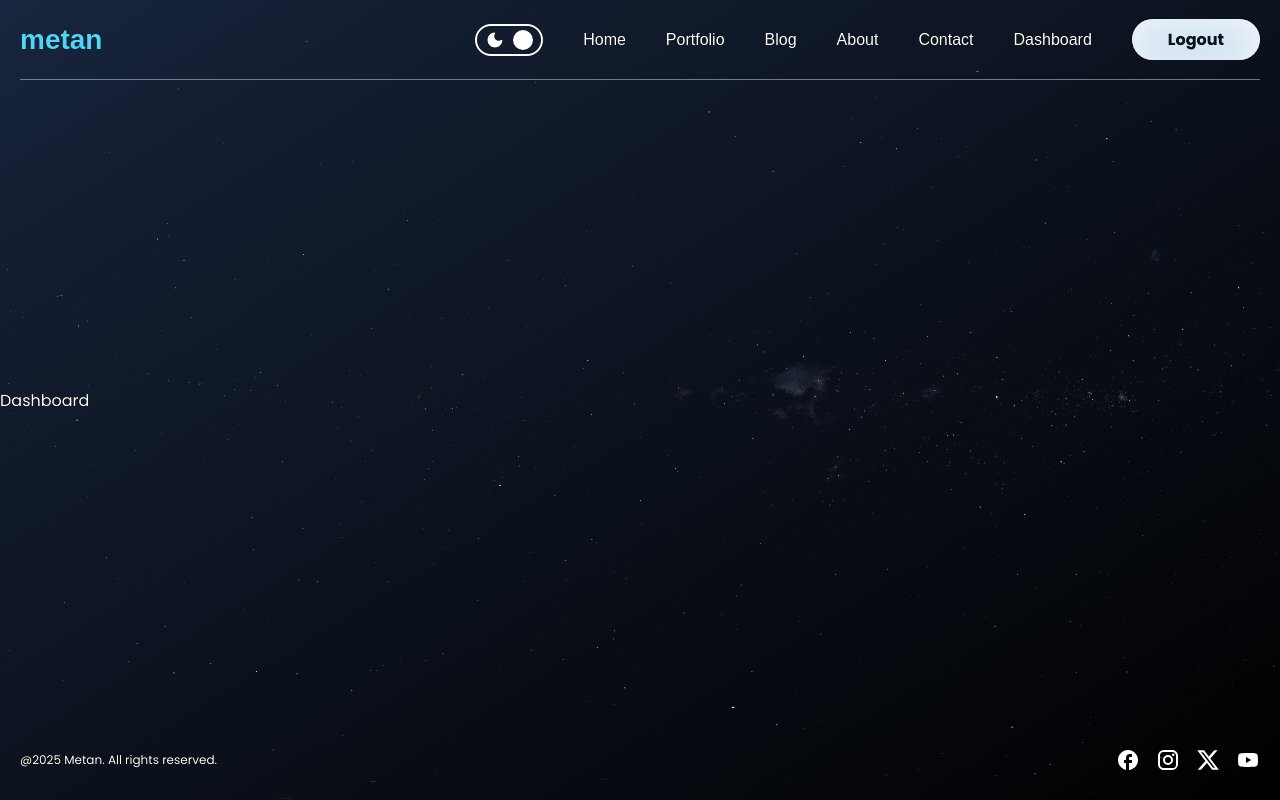
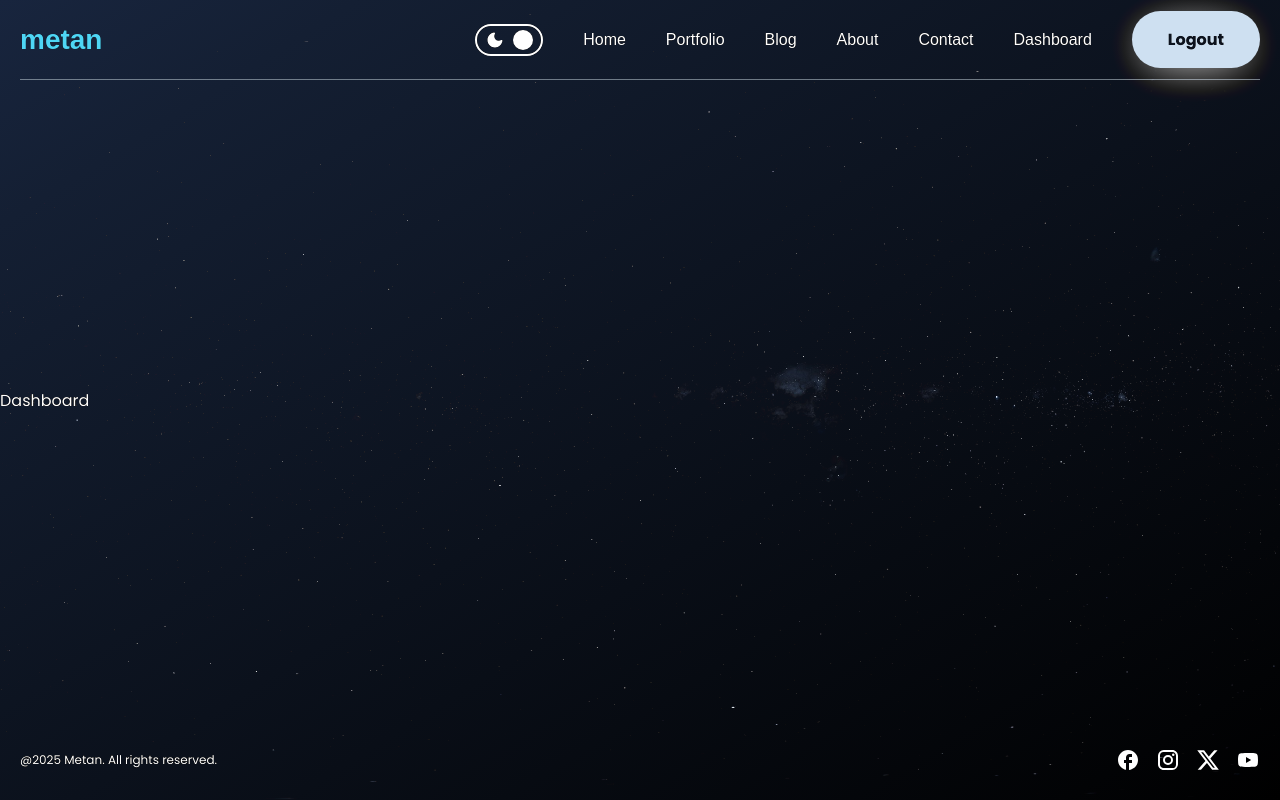
Before and after one commit to Havold/blog-METAN, a Next.js app: page /dashboard in a window 1280 px wide. Built offline with nearby package versions, Linux system fonts and the light colour scheme; no server answers; sample sign-in values are in the browser's storage.

Commit message:
Add ProtectedRoute.

```diff
--- a/src/app/dashboard/page.tsx
+++ b/src/app/dashboard/page.tsx
@@ -1,5 +1,6 @@
 "use client";
 import { useSession } from "next-auth/react";
+import { useRouter } from "next/navigation";
 import React from "react";
 
 // const getData = async () => {
@@ -13,10 +14,17 @@ import React from "react";
 // };
 
 const Dashboard = () => {
-  // const data = await getData();
   const { data: session, status } = useSession();
-  console.log(session);
-  console.log(status);
+  const router = useRouter();
+
+  if (status === "loading") {
+    return <p>Loading...</p>;
+  }
+
+  if (status === "unauthenticated") {
+    return router.push("/dashboard/login");
+  }
+
   return <div>Dashboard</div>;
 };
 
--- a/src/components/navbar/Navbar.tsx
+++ b/src/components/navbar/Navbar.tsx
@@ -1,8 +1,11 @@
+"use client";
 import Link from "next/link";
 import React from "react";
 
 import styles from "./navbar.module.css";
 import DarkModeToggle from "../DarkModeToggle/DarkModeToggle";
+import { signOut, useSession } from "next-auth/react";
+import Button from "../Button/Button";
 
 const links = [
   {
@@ -38,6 +41,7 @@ const links = [
 ];
 
 const Navbar = () => {
+  const { data: session, status } = useSession();
   return (
     <div className={styles.container}>
       <Link href="/" className={styles.logo}>
@@ -50,7 +54,20 @@ const Navbar = () => {
             {link.title}
           </Link>
         ))}
-        <button className={styles.btn}>Logout</button>
+        {/* <button className={styles.btn}>
+          {status === "authenticated" ? "Logout" : "Sign In"}
+        </button> */}
+        {status === "authenticated" ? (
+          <Button
+            onClick={() => {
+              signOut();
+            }}
+          >
+            Logout
+          </Button>
+        ) : (
+          <Button url="/dashboard/login">Login</Button>
+        )}
       </div>
     </div>
   );
```
Also changed, not shown: src/app/dashboard/(auth)/login/page.tsx (+11 -1 lines).
